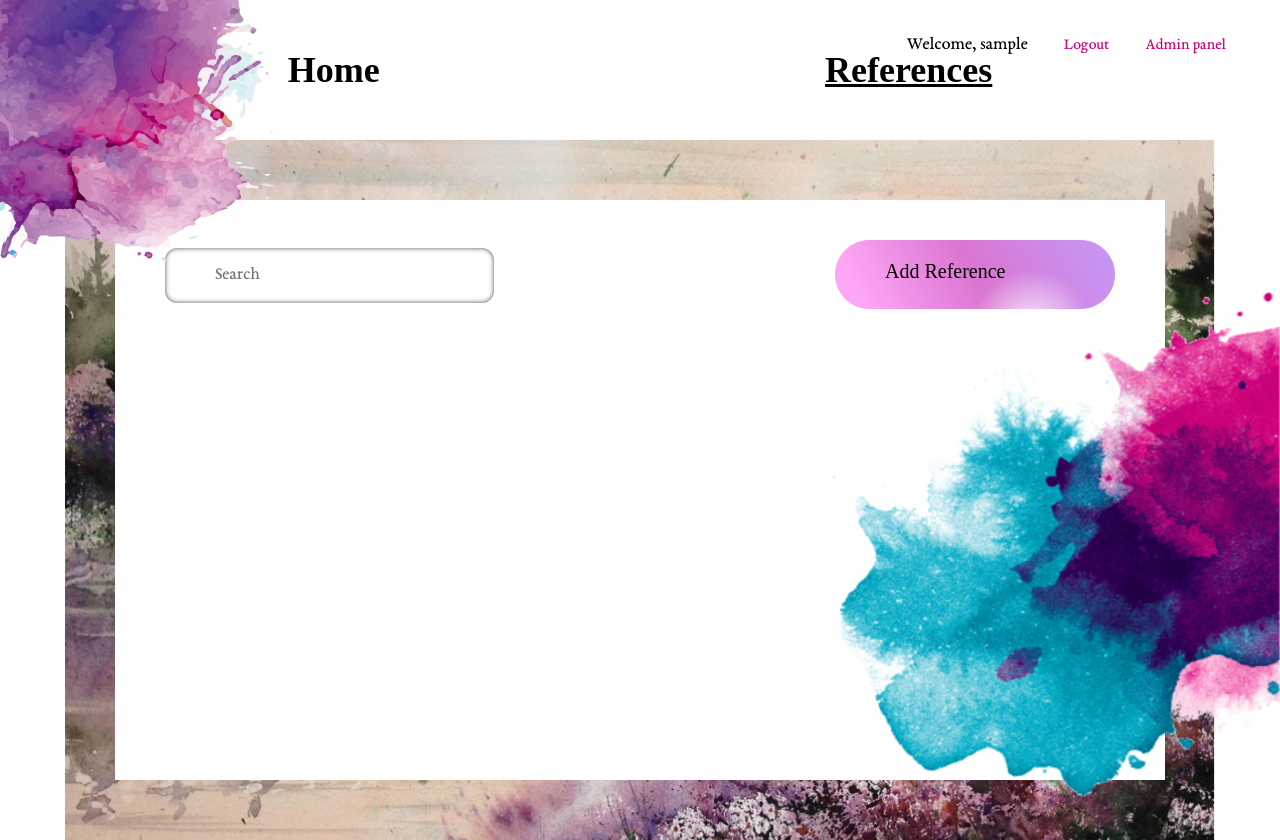
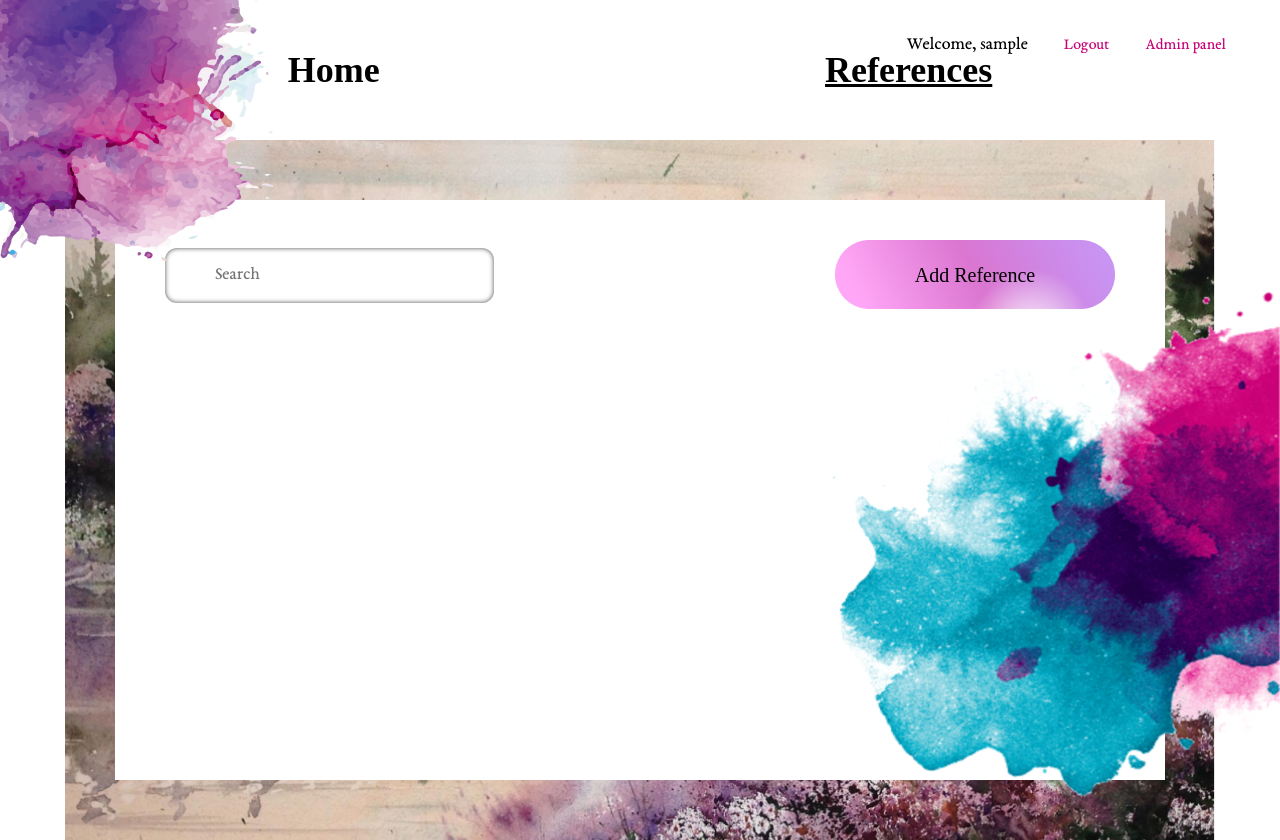
Before and after one commit to DaniilOlivo/artist-references, a Django app: page /references/list/ in a window 1280 px wide. Run offline with Django 5.2, Linux system fonts and the light colour scheme; the visitor is signed in with stand-in values (Sample User, id 1); data that the repository does not hold is empty; some web fonts are replaced.

```diff
--- a/references/templates/references/list_refs.html
+++ b/references/templates/references/list_refs.html
@@ -15,7 +15,7 @@
                 <input type="text" name="search" id="field-search" placeholder="Search">
             </form>
 
-            <a href="{% url "create_reference" %}" class="btn-main">Add Reference</a>
+            <a href="{% url "create_reference" %}" class="btn-main btn-main_a">Add Reference</a>
         </div>
 
         <div class="container-references">
--- a/static/css/base.css
+++ b/static/css/base.css
@@ -84,6 +84,12 @@ option {
     transition: 200ms;
 }
 
+.btn-main_a {
+    display: flex;
+    align-items: center;
+    justify-content: center;
+}
+
 .btn-main:hover {
    transform: scale(1.1, 1.1);
    color: white;
--- a/static/css/form.css
+++ b/static/css/form.css
@@ -38,4 +38,6 @@
 .form__panel {
     display: flex;
     gap: 1em;
+    align-items: center;
+    margin-top: 1em;
 }
```
Also changed, not shown: references/templates/references/delete_reference.html (+5 -3 lines).
